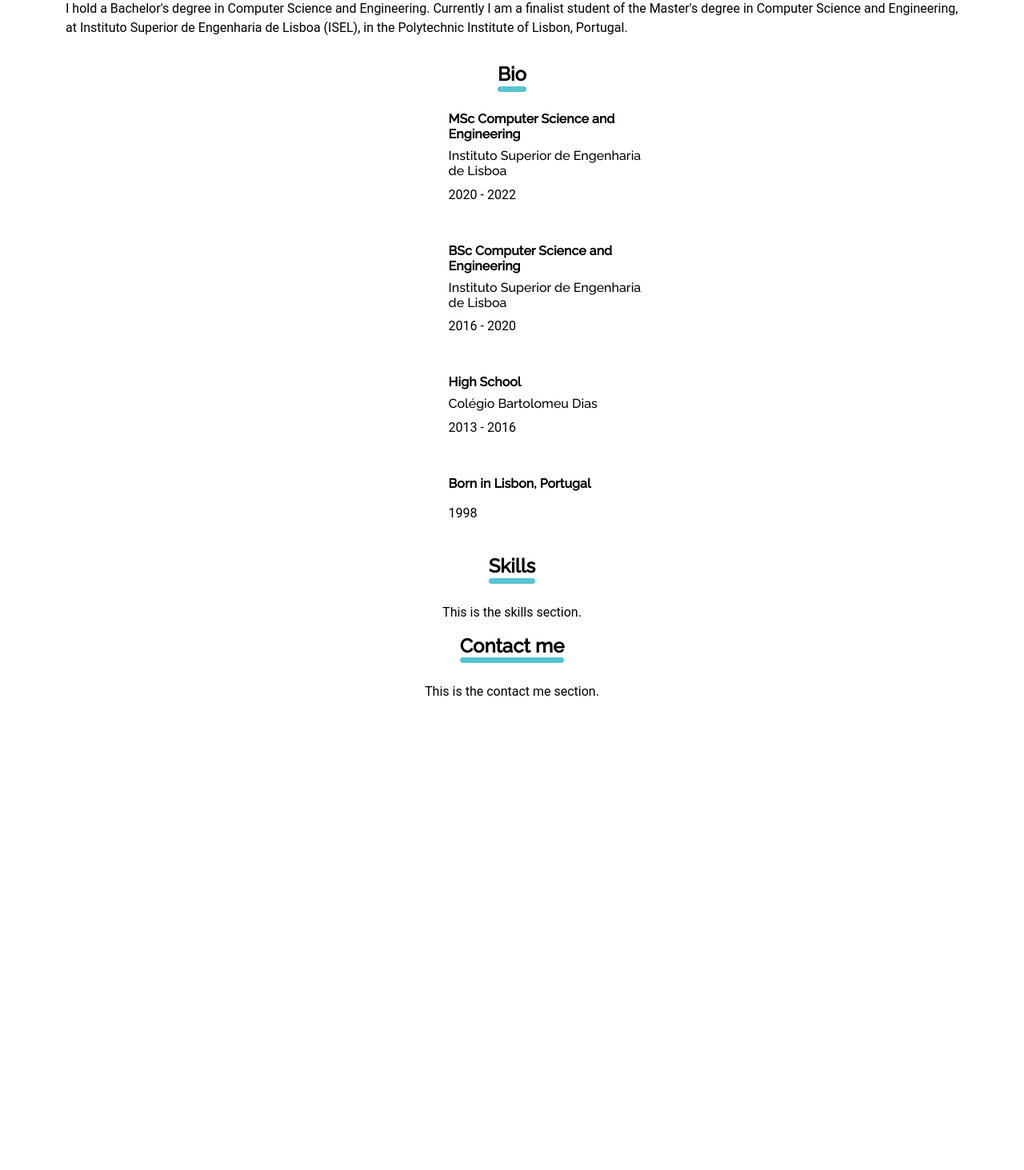
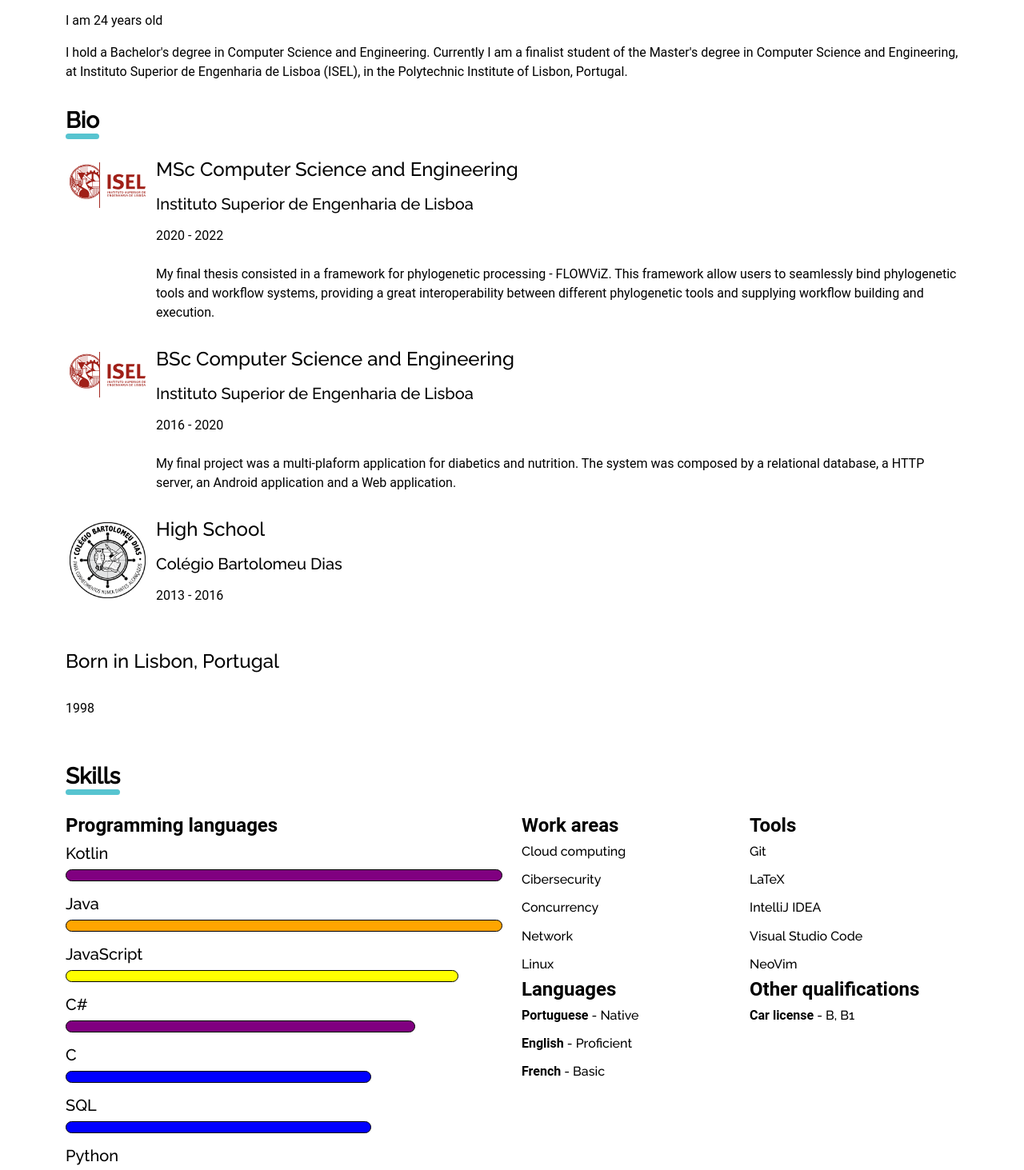
Before and after one commit to mig07/my-portfolio, a React (Create React App) app: page / in a window 1280 px wide. Shown: the part 320-1783 px from the top of the page at 80% size. Before the commit the page ends 1197 px from the top, so only its background shows below. Built offline with nearby package versions, Linux system fonts and the light colour scheme.

Commit message:
Updated home page, nav bar; improved css breakpoints for smaller devices

```diff
--- a/src/App.css
+++ b/src/App.css
@@ -35,10 +35,4 @@ h1, h2, h3, h4, h5, h6 {
 
 * {
  font-family: 'Roboto';
- align-items: center;
 }
-
-.VerticalTimelineElement {
-  box-shadow: 0 10px 20px rgba(0,0,0,0.19), 0 6px 6px rgba(0,0,0,0.23);
-  background-color: beige;
-}
--- a/src/App.js
+++ b/src/App.js
@@ -23,7 +23,6 @@ export default function App() {
   const [theme, setTheme] = useState(currentTheme);
 
   const onThemeChange = (theme) => {
-    console.log(theme);
     if (theme === "system") {
       return setTheme(clientSystemTheme);
     }
@@ -52,7 +51,7 @@ export default function App() {
             ))}
           </NavDropdown>
         </NavBar>
-        <Container fluid="sm">
+        <Container fluid="lg">
           <Routes>
             <Route exact path="/" element={<Home />} />
             <Route path="/project" element={<Projects />} />
--- a/src/components/BioItem.js
+++ b/src/components/BioItem.js
@@ -1,34 +1,15 @@
-import { Container } from "react-bootstrap";
-import Row from "react-bootstrap/Row";
-import Col from "react-bootstrap/Col";
+import { Container, Stack } from "react-bootstrap";
 
 export default function BioItem({ icon, year, title, subtitle, description }) {
   return (
-    <Container fluid>
-      <Row>
-        <Col xs={3}>{icon}</Col>
-        <Col xs={9}>
-          <h6 style={{ "font-weight": "bolder" }}>{title}</h6>
-        </Col>
-      </Row>
-      <Row>
-        <Col xs={3}></Col>
-        <Col xs={9}>
-          <h6>{subtitle}</h6>
-        </Col>
-      </Row>
-      <Row>
-        <Col xs={3}></Col>
-        <Col xs={9}>
-          <p>{year}</p>
-        </Col>
-      </Row>
-      <Row>
-        <Col xs={3}></Col>
-        <Col xs={9}>
-          <h6>{description}</h6>
-        </Col>
-      </Row>
-    </Container>
+    <Stack direction="horizontal" gap={2}>
+      {icon}
+      <Stack gap={2}>
+        <h4>{title}</h4>
+        <h5>{subtitle}</h5>
+        <p>{year}</p>
+        <p>{description}</p>
+      </Stack>
+    </Stack>
   );
 }
--- /dev/null
+++ b/src/components/LanguageGraph.js
@@ -0,0 +1,17 @@
+import React from "react";
+import { Stack } from "react-bootstrap";
+import LanguageGraphItem from "./LanguagesGraphItem";
+
+export default function LanguageGraph({ graphData }) {
+  return (
+    <Stack gap={3}>
+      {graphData.map((graphItem) => (
+        <LanguageGraphItem
+          name={graphItem.name}
+          proficiency={graphItem.proficiency}
+          color={graphItem.color}
+        />
+      ))}
+    </Stack>
+  );
+}
--- /dev/null
+++ b/src/components/LanguagesGraphItem.js
@@ -0,0 +1,22 @@
+import React from "react";
+export default function LanguageGraphItem({ name, proficiency, color }) {
+  const ProficiencyBar = ({ proficiency, color }) => {
+    const barStyle = {
+      height: 15,
+      width: `${proficiency}%`,
+      backgroundColor: color,
+      borderRadius: 50,
+      textAlign: "right",
+      border: "1px solid black",
+    };
+
+    return <div style={barStyle}></div>;
+  };
+
+  return (
+    <div>
+      <h5>{name}</h5>
+      <ProficiencyBar proficiency={proficiency} color={color} />
+    </div>
+  );
+}
--- a/src/components/Navbar.js
+++ b/src/components/Navbar.js
@@ -16,12 +16,14 @@ export default function NavBar({ theme, children }) {
   };
 
   return (
-    <Navbar bg={theme} variant={theme}>
-      <Container fluid>
-        <Nav fill variant="pills" navbar={theme} defaultActiveKey={"home"}>
+    <Navbar collapseOnSelect bg={theme} expand={"lg"} variant={theme}>
+      <Container>
         <Navbar.Brand eventKey="home" as={Link} to="/">
           mig07
         </Navbar.Brand>
+        <Navbar.Toggle aria-controls="navbar-nav" />
+        <Navbar.Collapse id="navbar-nav">
+          <Nav navbar={theme} defaultActiveKey={"home"} className="me-auto">
             <Nav.Item>
               <Nav.Link eventKey="home" as={Link} to="/">
                 Home
@@ -38,7 +40,7 @@ export default function NavBar({ theme, children }) {
               </Nav.Link>
             </Nav.Item>
           </Nav>
-        <Nav fill>
+          <Nav>
             <Nav.Item>{children}</Nav.Item>
             <Nav.Item>
               <SocialButton
@@ -53,6 +55,7 @@ export default function NavBar({ theme, children }) {
               />
             </Nav.Item>
           </Nav>
+        </Navbar.Collapse>
       </Container>
     </Navbar>
   );
--- a/src/components/Section.js
+++ b/src/components/Section.js
@@ -4,10 +4,10 @@ import { Button, Container, Stack } from "react-bootstrap";
 export default function Section({ title, children }) {
   return (
     <Stack gap={3}>
-      <h4 class="underline">
+      <h3 class="underline">
         <span>{title}</span>
-      </h4>
-      <div>{children}</div>
+      </h3>
+      {children}
     </Stack>
   );
 }
--- a/src/pages/Home.js
+++ b/src/pages/Home.js
@@ -8,12 +8,14 @@ import Contact from "../sections/ContactMe";
 
 export default function Home() {
   return (
+    <div style={{ "margin-top": 50 }}>
       <Stack gap={3}>
         <Hero />
         <About />
         <Bio />
         <Skills />
-      <Contact />
+        {/* <Contact /> */}
       </Stack>
+    </div>
   );
 }
--- a/src/sections/Bio.js
+++ b/src/sections/Bio.js
@@ -1,23 +1,52 @@
 import React from "react";
-import Section from "../components/Section";
 import { Stack } from "react-bootstrap";
 import BioItem from "../components/BioItem";
+import Section from "../components/Section";
+import IselIcon from "../imgs/isel.svg";
+import CbdIcon from "../imgs/logog.gif";
 
 export default function Bio() {
+  const BioItemIcon = ({ src, alt, href }) => {
+    return (
+      <a href={href} style={{ alignSelf: "start", padding: 5 }}>
+        <img src={src} alt={alt} style={{ "max-width": 95 }} />
+      </a>
+    );
+  };
+
   return (
     <Section title="Bio">
-      <Stack gap={4}>
+      <Stack gap={3} style={{ alignItems: "center" }}>
         <BioItem
+          icon={
+            <BioItemIcon src={IselIcon} alt="ISEL" href="https://www.isel.pt" />
+          }
           year={"2020 - 2022"}
           title={"MSc Computer Science and Engineering"}
           subtitle={"Instituto Superior de Engenharia de Lisboa"}
+          description={
+            "My final thesis consisted in a framework for phylogenetic processing - FLOWViZ. This framework allow users to seamlessly bind phylogenetic tools and workflow systems, providing a great interoperability between different phylogenetic tools and supplying workflow building and execution."
+          }
         />
         <BioItem
+          icon={
+            <BioItemIcon src={IselIcon} alt="ISEL" href="https://www.isel.pt" />
+          }
           year={"2016 - 2020"}
           title={"BSc Computer Science and Engineering"}
           subtitle={"Instituto Superior de Engenharia de Lisboa"}
+          description={
+            "My final project was a multi-plaform application for diabetics and nutrition. The system was composed by a relational database, a HTTP server, an Android application and a Web application."
+          }
         />
         <BioItem
+          icon={
+            <BioItemIcon
+              src={CbdIcon}
+              alt="CBD"
+              href="https://www.cbdias.com/"
+            />
+          }
           year={"2013 - 2016"}
           title={"High School"}
           subtitle={"Colégio Bartolomeu Dias"}
--- a/src/sections/Hero.js
+++ b/src/sections/Hero.js
@@ -1,9 +1,8 @@
 import React from "react";
-import { Container } from "react-bootstrap";
 
 export default function Hero() {
   return (
-    <div>
+    <div style={{ textAlign: "center" }}>
       <h6>Hi! My name is</h6>
       <h1>MIGUEL LUÍS</h1>
       <h5>I am a computer engineer.</h5>
--- a/src/sections/Skills.js
+++ b/src/sections/Skills.js
@@ -1,6 +1,118 @@
 import React from "react";
+import { Col, Container, Row, Stack } from "react-bootstrap";
+import LanguageGraph from "../components/LanguageGraph";
 import Section from "../components/Section";
 
 export default function Skills() {
-  return <Section title="Skills">This is the skills section.</Section>;
+  const languageGraphData = [
+    {
+      name: "Kotlin",
+      proficiency: 100,
+      color: "purple",
+    },
+    {
+      name: "Java",
+      proficiency: 100,
+      color: "orange",
+    },
+    {
+      name: "JavaScript",
+      proficiency: 90,
+      color: "yellow",
+    },
+    {
+      name: "C#",
+      proficiency: 80,
+      color: "purple",
+    },
+    {
+      name: "C",
+      proficiency: 70,
+      color: "blue",
+    },
+    {
+      name: "SQL",
+      proficiency: 70,
+      color: "blue",
+    },
+    {
+      name: "Python",
+      proficiency: 60,
+      color: "blue",
+    },
+  ];
+
+  return (
+    <Section title="Skills">
+      <div>
+        <Row>
+          <Col xs={12} md={6}>
+            <h4>
+              <b>Programming languages</b>
+            </h4>
+            <LanguageGraph graphData={languageGraphData} />
+          </Col>
+          <Col>
+            <div>
+              <Row>
+                <Col xs={12} md={6}>
+                  <h4>
+                    <b>Work areas</b>
+                  </h4>
+                  <Stack gap={2}>
+                    <h6>Cloud computing</h6>
+                    <h6>Cibersecurity</h6>
+                    <h6>Concurrency</h6>
+                    <h6>Network</h6>
+                    <h6>Linux</h6>
+                  </Stack>
+                </Col>
+                <Col xs={12} md={6}>
+                  <h4>
+                    <b>Tools</b>
+                  </h4>
+
+                  <Stack gap={2}>
+                    <h6>Git</h6>
+                    <h6>LaTeX</h6>
+                    <h6>IntelliJ IDEA</h6>
+                    <h6>Visual Studio Code</h6>
+                    <h6>NeoVim</h6>
+                  </Stack>
+                </Col>
+              </Row>
+              <Row>
+                <Col xs={12} md={6}>
+                  <h4>
+                    <b>Languages</b>
+                  </h4>
+                  <Stack gap={2}>
+                    <h6>
+                      <b>Portuguese</b> - Native
+                    </h6>
+                    <h6>
+                      <b>English</b> - Proficient
+                    </h6>
+                    <h6>
+                      <b>French</b> - Basic
+                    </h6>
+                  </Stack>
+                </Col>
+                <Col xs={12} md={6}>
+                  <h4>
+                    <b>Other qualifications</b>
+                  </h4>
+                  <Stack gap={2}>
+                    <h6>
+                      <b>Car license</b> - B, B1
+                    </h6>
+                  </Stack>
+                </Col>
+              </Row>
+            </div>
+          </Col>
+        </Row>
+      </div>
+    </Section>
+  );
 }
```
Also changed, not shown: src/components/Introduction.css (deleted, +0 -20 lines), src/imgs/isel.svg (added), src/imgs/logog.gif (added). Lines whose indentation alone changed are shown as unchanged.
